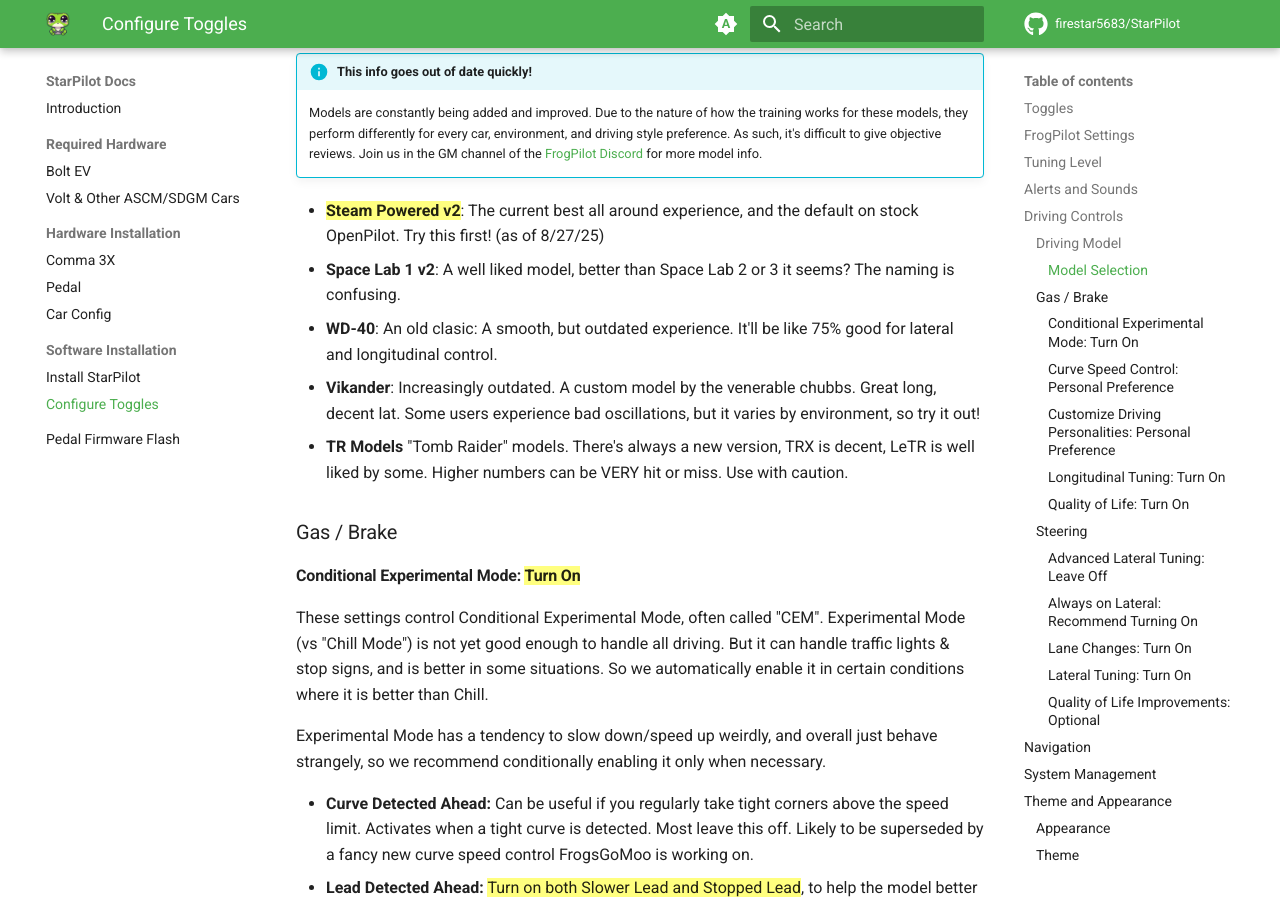
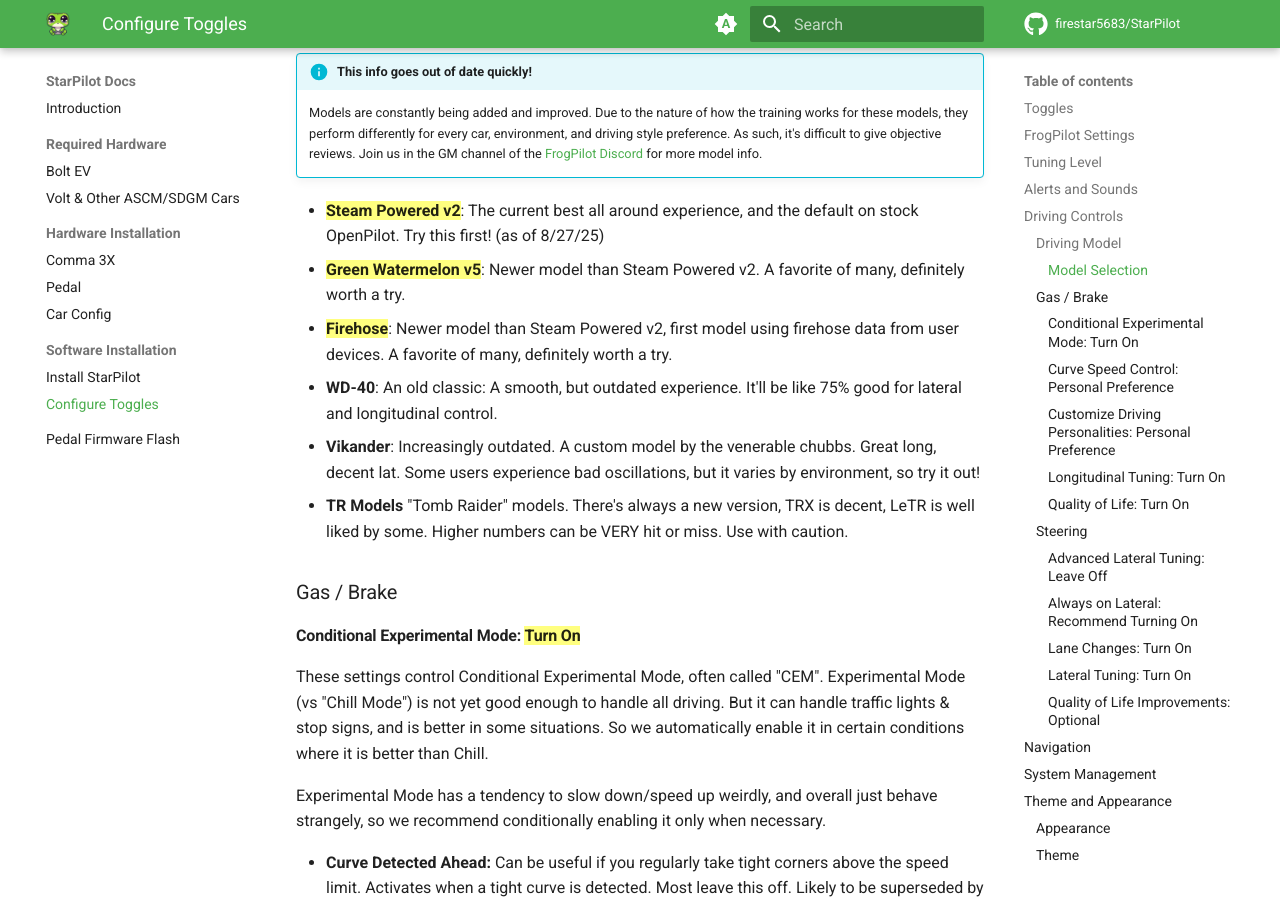
Before and after one commit to StarPilot-Docs/docs, an MkDocs documentation site: the page built from docs/software/toggles.md, in a window 1280 px wide and 900 px high, scrolled down 1601 px. Built offline with MkDocs 1.6.1 and Material for MkDocs 9.7.7, drawn with Linux system fonts in a browser that asks for light colours; comment, search, counter and statistics services are not loaded; some of the changed text lies outside the part shown.

Commit message:
Updated toggles
See changelog for full details

```diff
--- a/docs/software/toggles.md
+++ b/docs/software/toggles.md
@@ -61,8 +61,9 @@
     Models are constantly being added and improved. Due to the nature of how the training works for these models, they perform differently for every car, environment, and driving style preference. As such, it's difficult to give objective reviews. Join us in the GM channel of the [FrogPilot Discord](https://discord.gg/frogpilot) for more model info.
 
 * ==**Steam Powered v2**==: The current best all around experience, and the default on stock OpenPilot. Try this first! (as of 8/27/25)
-* **Space Lab 1 v2**: A well liked model, better than Space Lab 2 or 3 it seems? The naming is confusing.
-* **WD-40**: An old clasic: A smooth, but outdated experience. It'll be like 75% good for lateral and longitudinal control.
+* ==**Green Watermelon v5**==: Newer model than Steam Powered v2. A favorite of many, definitely worth a try.
+* ==**Firehose**==: Newer model than Steam Powered v2, first model using firehose data from user devices. A favorite of many, definitely worth a try.
+* **WD-40**: An old classic: A smooth, but outdated experience. It'll be like 75% good for lateral and longitudinal control.
 * **Vikander**: Increasingly outdated. A custom model by the venerable chubbs. Great long, decent lat. Some users experience bad oscillations, but it varies by environment, so try it out!
 * **TR Models** "Tomb Raider" models. There's always a new version, TRX is decent, LeTR is well liked by some. Higher numbers can be VERY hit or miss. Use with caution.
 
@@ -108,7 +109,7 @@
 
 The above profiles have been specially tuned to work better with the Bolt's accel & decel curve.
 
-* **Human Like Accel/Leads:** These do... things? This will change how the model acts. Sometimes quite significantly. Varies model to model. Test with on and off.
+* **Human Like Accel/Leads:** ==Turn OFF==. Recent tuning improvements have made these settings act erratically. They should be turned off.
 * **Taco Bell Run:** Just leave taco bell run stuff off.
 
 !!! note "Hate a model?"
```
Also changed, not shown: docs/index.md (+4 -0 lines).
